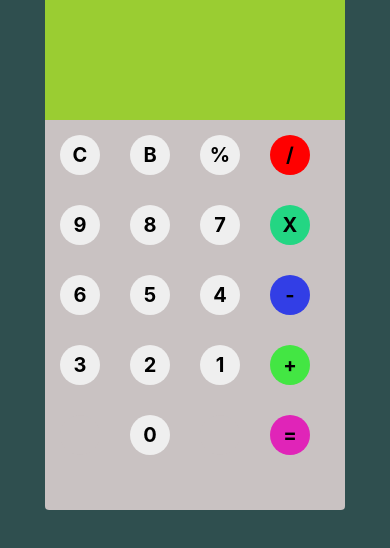
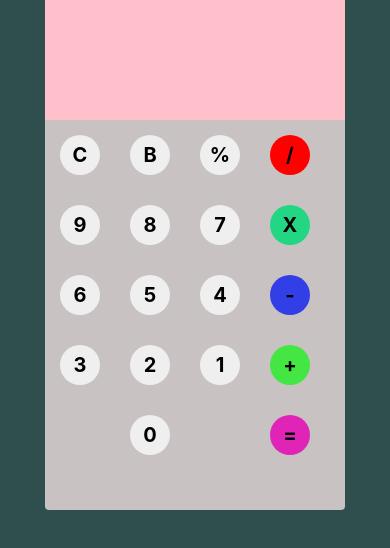
Before and after one commit to mmk520/mmk520.github.io, a plain HTML site: page index.html in a window 390 px wide. Drawn offline with Linux system fonts and the light colour scheme.

Commit message:
color
pink

```diff
--- a/styles.css
+++ b/styles.css
@@ -119,7 +119,7 @@ input{
 }
 #resultCal{
     height: 120px;
-    background-color: yellowgreen;
+    background-color: pink;
 }
 #historyCal{
     text-align: right;
```
